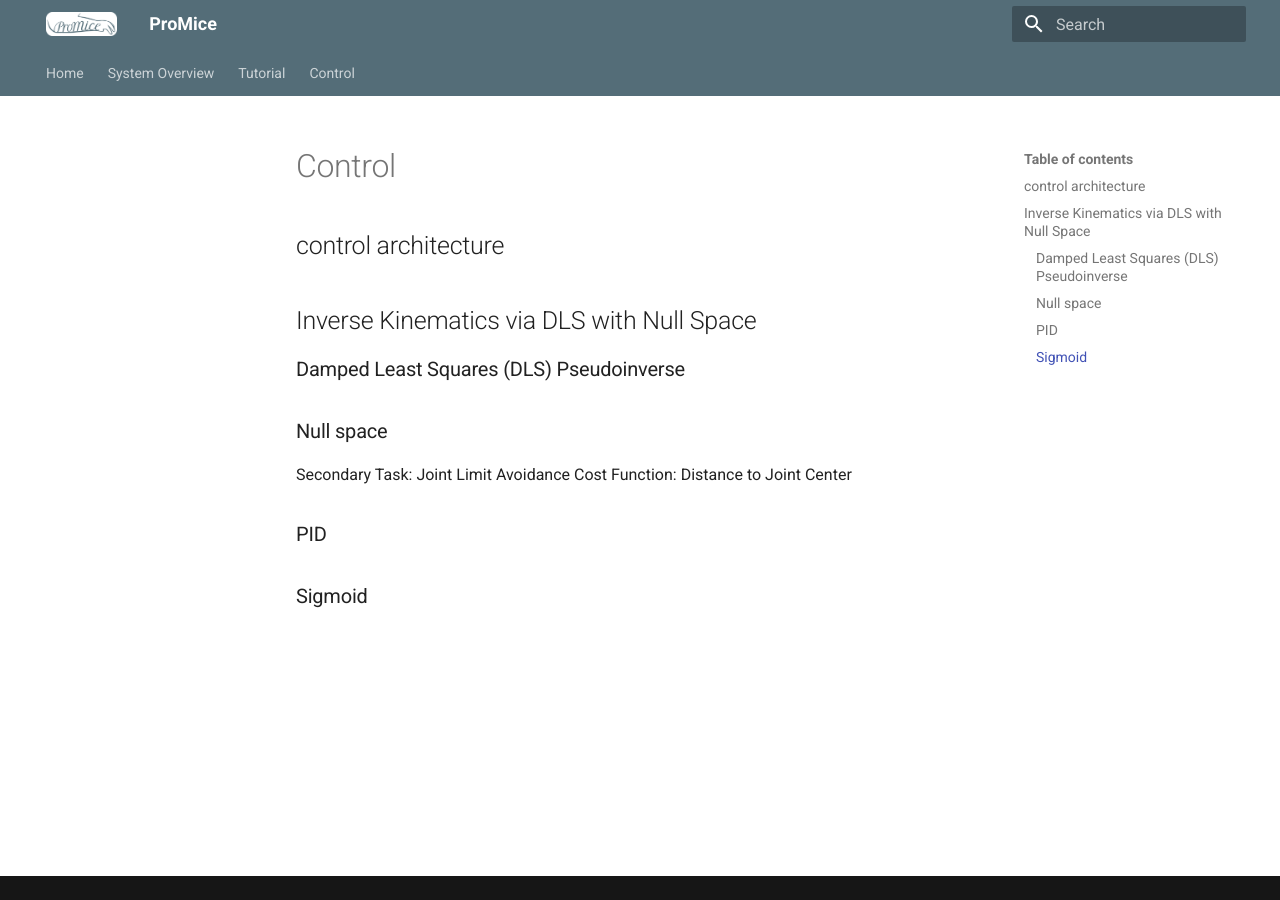
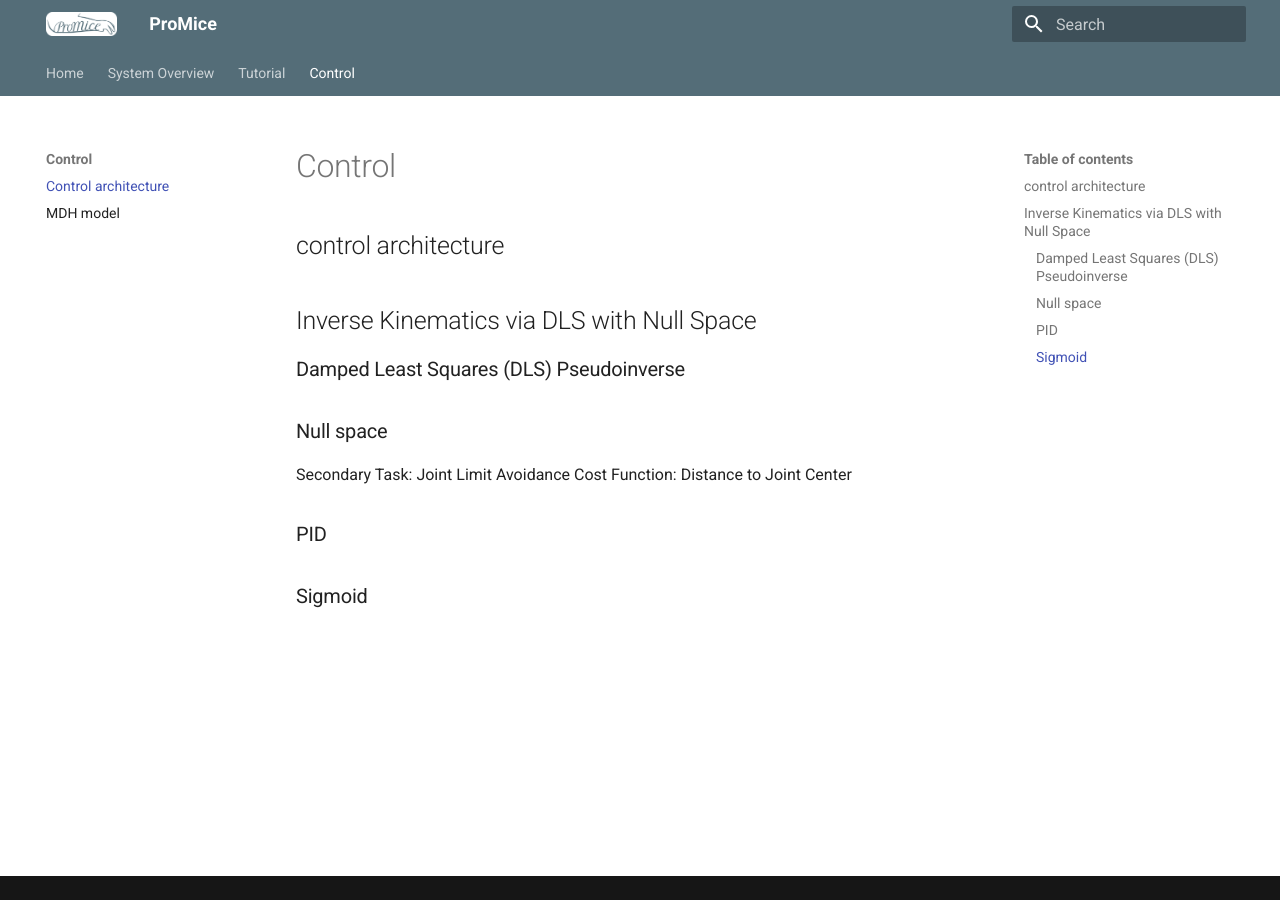
Before and after one commit to Juan-CarlosM/ProMice, an MkDocs documentation site: the page built from docs/control_architecture.md, in a window 1280 px wide. Built offline with MkDocs 1.6.1 and Material for MkDocs 9.7.7, drawn with Linux system fonts in a browser that asks for light colours.

Commit message:
Rename control.md to control_architecture.md

```diff
--- a/mkdocs.yml
+++ b/mkdocs.yml
@@ -45,7 +45,7 @@ nav:
     - Encoders linearization: encoders_linearization.md
     - Materials: materials.md
   - Control:
-     - Control architecture: control.md
+     - Control architecture: control_architecture.md
      - MDH model: modified_denavit_hartenberg.md
 
 plugins:
```
